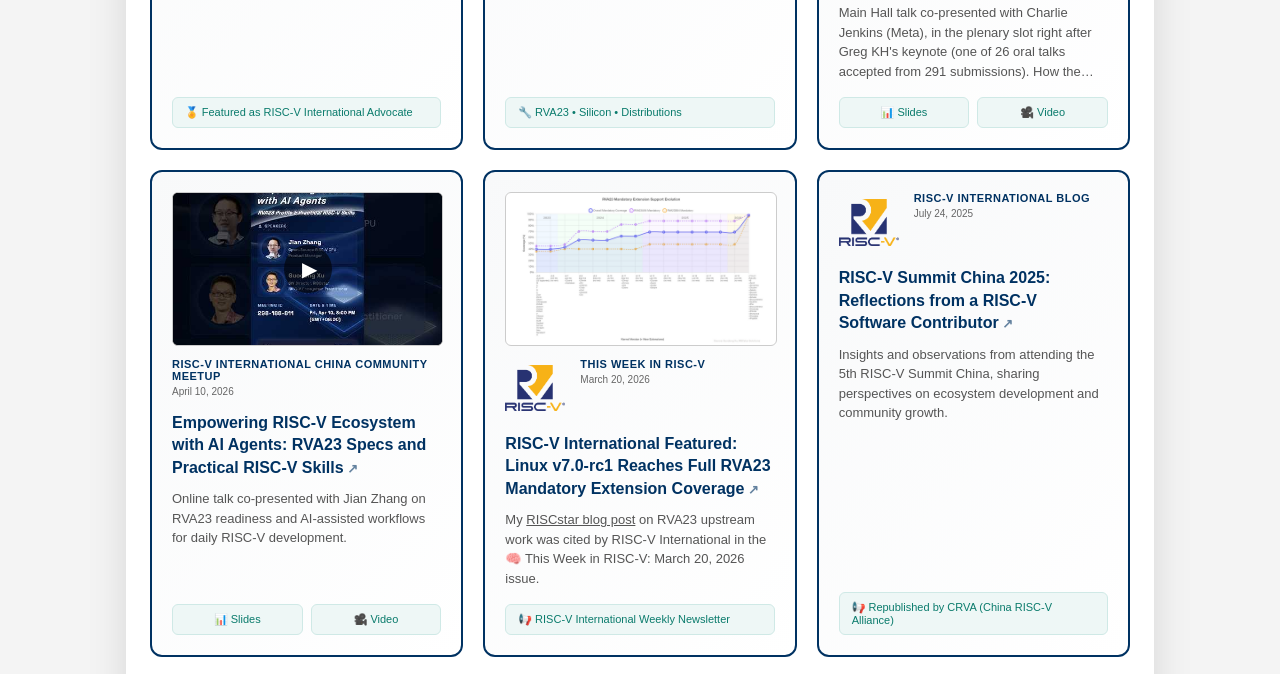
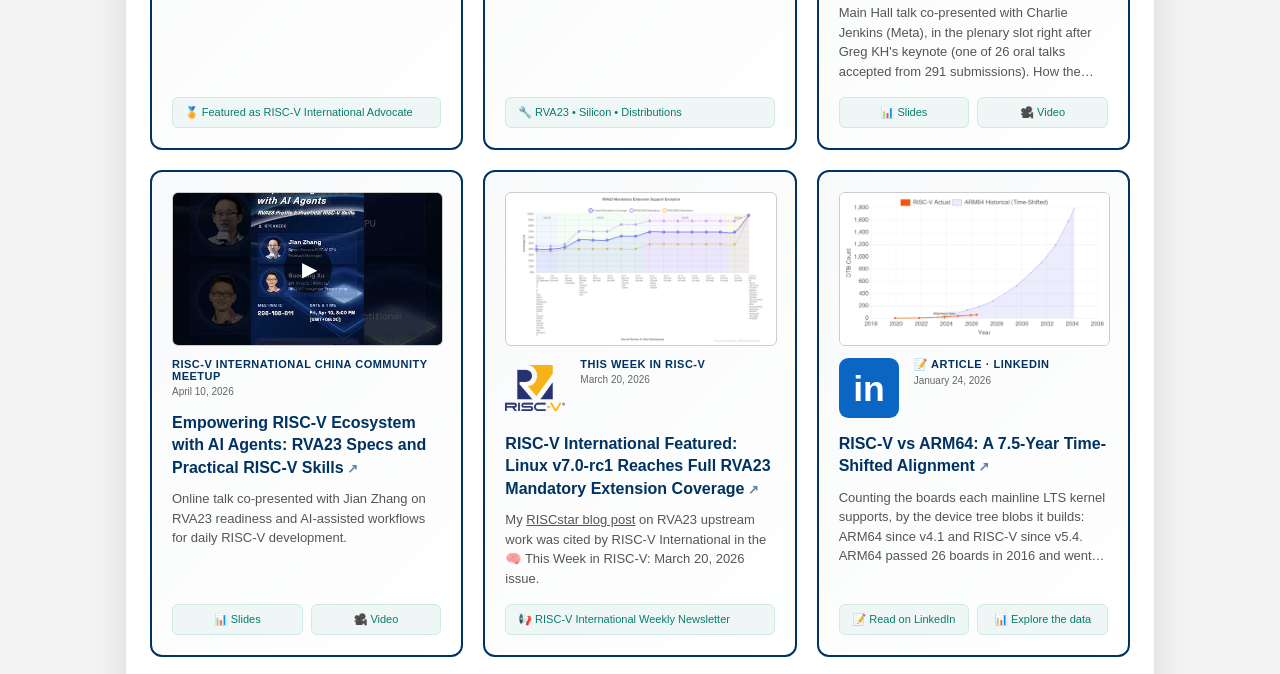
Before and after one commit to docularxu/docularxu.github.io, a plain HTML site: page index.html in a window 1280 px wide. Shown: the part 1763-2437 px from the top of the page. Drawn offline with Linux system fonts and the light colour scheme; a script that the page names is missing.

Commit message:
blog: add the LinkedIn article "RISC-V vs ARM64: A 7.5-Year Time-Shifted Alignment"
Link out to the article published on LinkedIn on 2026-01-24 from two
places: a card in the homepage Spotlight grid (between the March 2026
newsletter card and the July 2025 RVI post) and an entry on /blog/.

The thumbnail is the "RISC-V Actual vs ARM64 Time-Shifted" projection
chart from riscv-arm64-targets/, rendered with current data and saved as
a 1200x675 PNG. The card's second action links to that page so readers
can explore the data behind the article. A small LinkedIn mark is added
for the card lead.

Co-Authored-By: Claude Fable 5.1 <noreply@anthropic.com>
Claude-Session: https://claude.ai/code/session_01L1PXZcp4vacJDuuGijpGvv

```diff
--- a/index.html
+++ b/index.html
@@ -1201,6 +1201,44 @@
 							<div class="blog-card-badge wide">
 								📢 RISC-V International Weekly Newsletter
 							</div>
+						</div>
+				</div>
+				<div class="blog-card">
+						<div class="blog-card-media chart">
+							<img src="assets/images/blog-riscv-vs-arm64-time-shift.png"
+								alt="Chart: RISC-V board count in mainline Linux against the ARM64 curve shifted forward by 7.5 years">
+						</div>
+						<div class="blog-card-lead">
+							<img src="assets/images/linkedin-mark.svg" alt="LinkedIn"
+								style="width: 60px; height: 60px; object-fit: contain; border-radius: 6px;">
+							<div style="flex: 1;">
+								<div class="blog-card-header">📝 Article · LinkedIn
+								</div>
+								<div class="blog-card-date">January 24, 2026</div>
+							</div>
+						</div>
+						<div class="blog-card-title"><a class="blog-card-link"
+								href="https://www.linkedin.com/pulse/risc-v-vs-arm64-75-year-time-shifted-alignment-guodong-xu-qzdoc/"
+								target="_blank" rel="noopener noreferrer">RISC-V vs ARM64: A 7.5-Year
+							Time-Shifted Alignment</a></div>
+						<div class="blog-card-desc">Counting the boards each mainline LTS kernel
+							supports, by the device tree blobs it builds: ARM64 since v4.1 and RISC-V
+							since v5.4. ARM64 passed 26 boards in 2016 and went exponential; RISC-V
+							reached 21 in v6.6 (October 2023) and has grown linearly since. Shift the
+							ARM64 curve by 7.5 years and the two lines up, which raises the question
+							whether RISC-V follows the same script or writes its own.</div>
+						<div class="blog-card-actions">
+							<a href="https://www.linkedin.com/pulse/risc-v-vs-arm64-75-year-time-shifted-alignment-guodong-xu-qzdoc/"
+								target="_blank" rel="noopener noreferrer">
+								<div class="blog-card-badge">
+									📝 Read on LinkedIn
+								</div>
+							</a>
+							<a href="riscv-arm64-targets/index.html">
+								<div class="blog-card-badge">
+									📊 Explore the data
+								</div>
+							</a>
 						</div>
 				</div>
 				<div class="blog-card">
```
Also changed, not shown: blog/index.html (+17 -0 lines), assets/images/blog-riscv-vs-arm64-time-shift.png (added), assets/images/linkedin-mark.svg (added).
